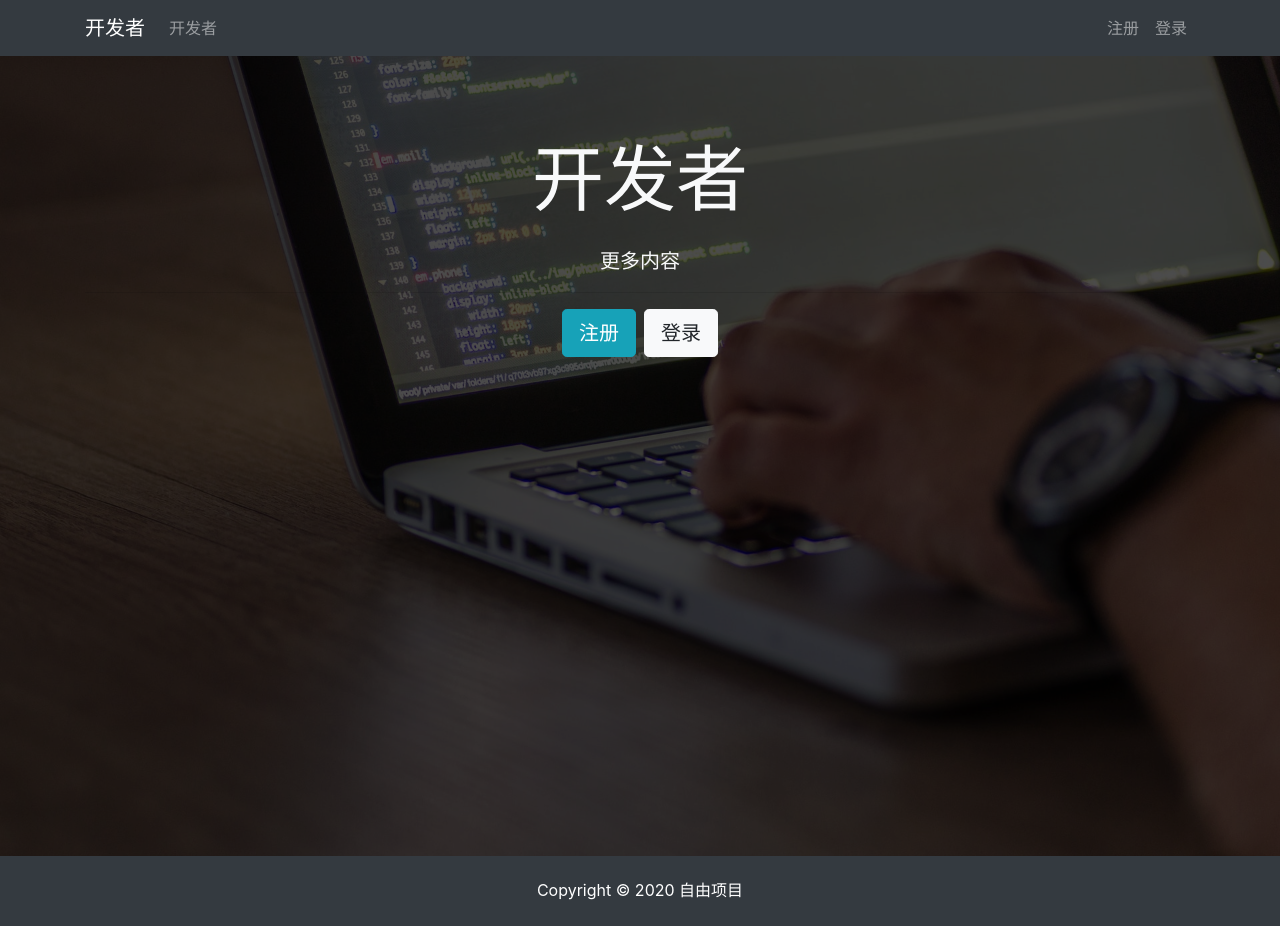
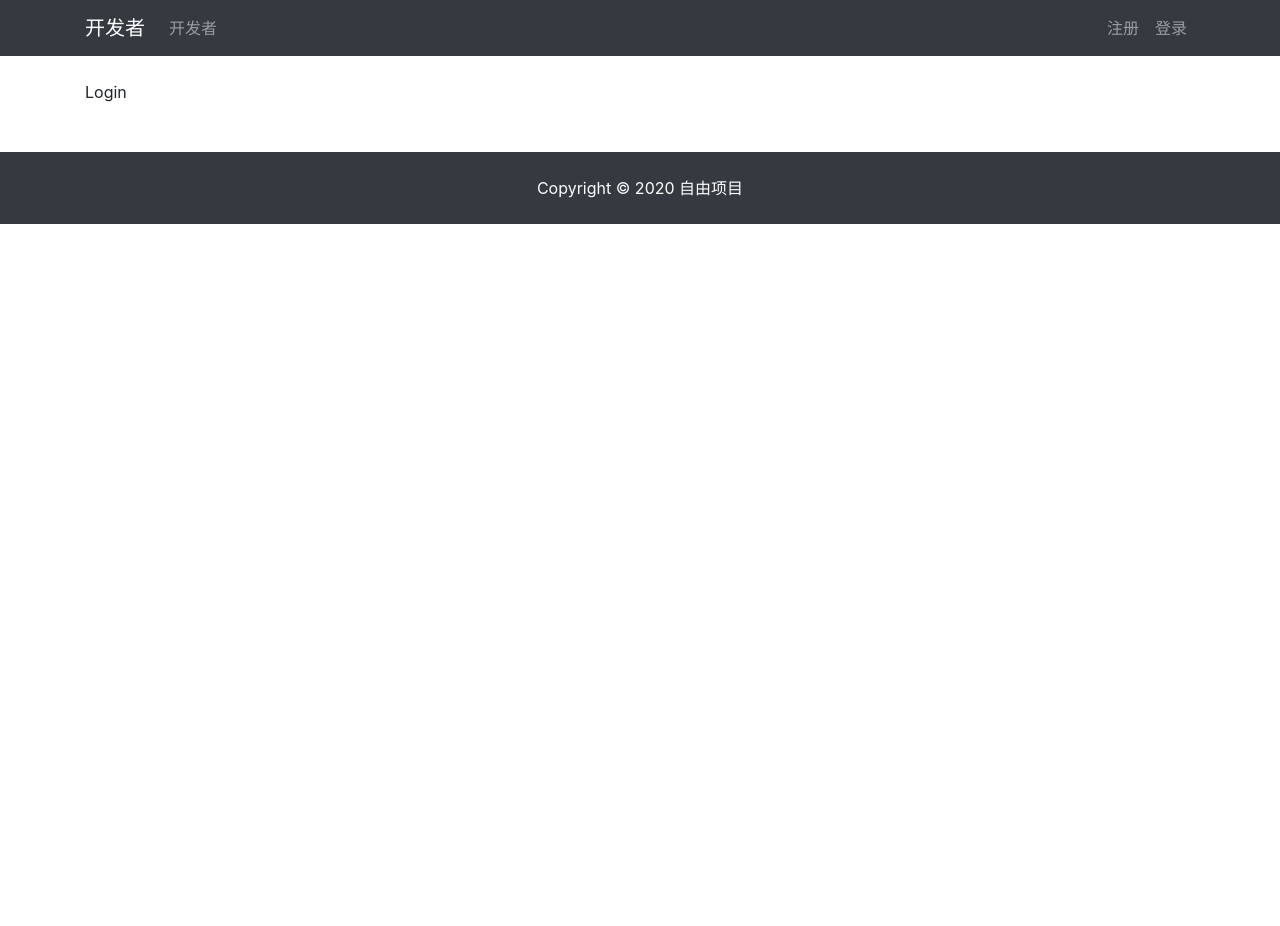
Before and after one commit to CoolLawliet/react-resume, a React (Create React App) app: page /login in a window 1280 px wide. After the commit the page ends 800 px from the top, so only its background shows below. Built offline with nearby package versions, Linux system fonts and the light colour scheme.

Commit message:
登录注册路由

```diff
--- a/package.json
+++ b/package.json
@@ -8,6 +8,7 @@
     "@testing-library/user-event": "^7.1.2",
     "react": "^16.13.1",
     "react-dom": "^16.13.1",
+    "react-router-dom": "^5.1.2",
     "react-scripts": "3.4.1"
   },
   "scripts": {
--- a/src/App.js
+++ b/src/App.js
@@ -1,17 +1,31 @@
-import React from 'react';
+import React, {Component} from 'react';
+import {BrowserRouter as Router, Route} from "react-router-dom";
 import Navbar from "./components/layout/Navbar";
 import Footer from "./components/layout/Footer";
 import Landing from "./components/layout/Landing";
+
+import Login from "./components/auth/Login";
+import Register from "./components/auth/Register";
 import './App.css';
 
-function App() {
+class App extends Component {
+    render() {
         return (
+            <Router>
                 <div className="App">
                     <Navbar/>
-      <Landing/>
+                    <Route exact path='/' component={Landing}/>
+                    <div className="container">
+                        <Route exact path='/register' component={Register}/>
+                        <Route exact path='/login' component={Login}/>
+                    </div>
                     <Footer/>
                 </div>
+            </Router>
         );
     }
 
+
+}
+
 export default App;
--- /dev/null
+++ b/src/components/auth/Login.js
@@ -0,0 +1,13 @@
+import React, {Component} from 'react';
+
+class Login extends Component {
+    render() {
+        return (
+            <div>
+                Login
+            </div>
+        );
+    }
+}
+
+export default Login;
--- /dev/null
+++ b/src/components/auth/Register.js
@@ -0,0 +1,13 @@
+import React, {Component} from 'react';
+
+class Register extends Component {
+    render() {
+        return (
+            <div>
+                registrer
+            </div>
+        );
+    }
+}
+
+export default Register;
--- a/src/components/layout/Landing.js
+++ b/src/components/layout/Landing.js
@@ -1,4 +1,5 @@
 import React, {Component} from 'react';
+import {Link} from "react-router-dom";
 
 class Landing extends Component {
     render() {
@@ -13,8 +14,8 @@
                                     更多内容
                                 </p>
                                 <hr/>
-                                <a href="register.html" className="btn btn-lg btn-info mr-2">注册</a>
-                                <a href="login.html" className="btn btn-lg btn-light">登录</a>
+                                <Link to="/register" className="btn btn-lg btn-info mr-2">注册</Link>
+                                <Link to="/login" className="btn btn-lg btn-light">登录</Link>
                             </div>
                         </div>
                     </div>
--- a/src/components/layout/Navbar.js
+++ b/src/components/layout/Navbar.js
@@ -1,5 +1,6 @@
 //rcc:react class components
 import React, {Component} from 'react';
+import {Link} from "react-router-dom";
 
 class Navbar extends Component {
     render() {
@@ -7,7 +8,7 @@
             <div>
                 <nav className="navbar navbar-expand-sm navbar-dark bg-dark mb-4">
                     <div className="container">
-                        <a className="navbar-brand" href="landing.html">开发者</a>
+                        <Link className="navbar-brand" to='/'>开发者</Link>
                         <button className="navbar-toggler" type="button" data-toggle="collapse"
                                 data-target="#mobile-nav">
                             <span className="navbar-toggler-icon"></span>
@@ -16,21 +17,21 @@
                         <div className="collapse navbar-collapse" id="mobile-nav">
                             <ul className="navbar-nav mr-auto">
                                 <li className="nav-item">
-                                    <a className="nav-link" href="profiles.html"> 开发者
-                                    </a>
+                                    <Link className="nav-link" to='/profile'> 开发者
+                                    </Link>
                                 </li>
                             </ul>
 
                             <ul className="navbar-nav ml-auto">
                                 <li className="nav-item">
-                                    <a className="nav-link" href="feed.html">
+                                    <Link className="nav-link" to='/register'>
                                         注册
-                                    </a>
+                                    </Link>
                                 </li>
                                 <li className="nav-item">
-                                    <a className="nav-link" href="dashboard.html">
+                                    <Link className="nav-link" to='/login'>
                                         登录
-                                    </a>
+                                    </Link>
                                 </li>
 
                             </ul>
```
Also changed, not shown: 1 other file (tests, documents, lock files or other folders). Lines whose indentation alone changed are shown as unchanged.
